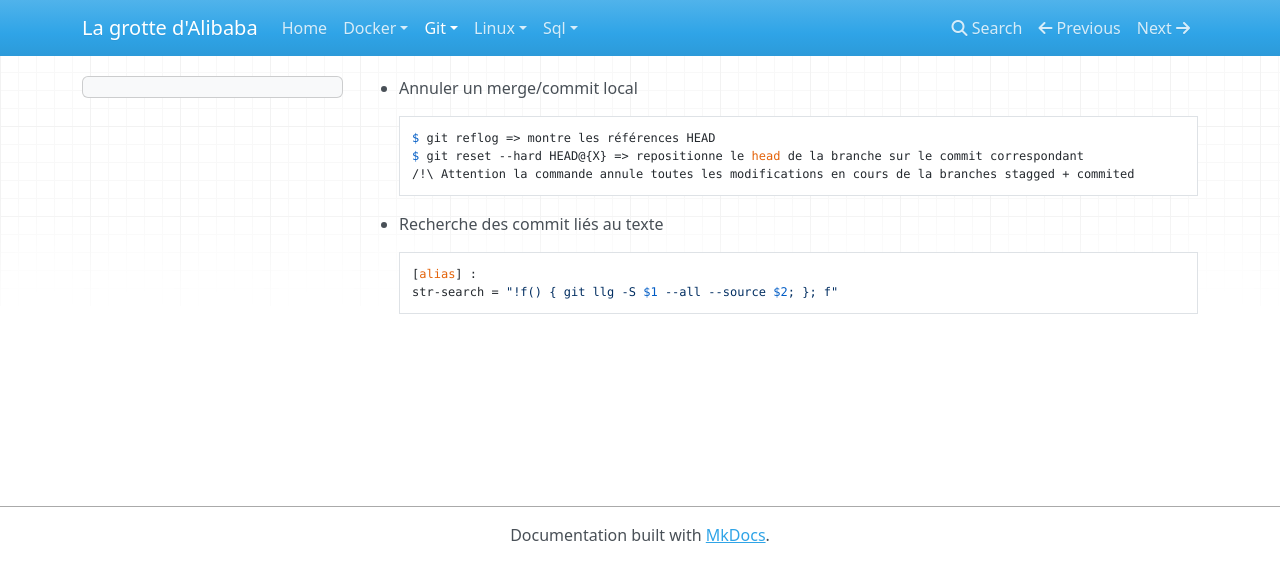
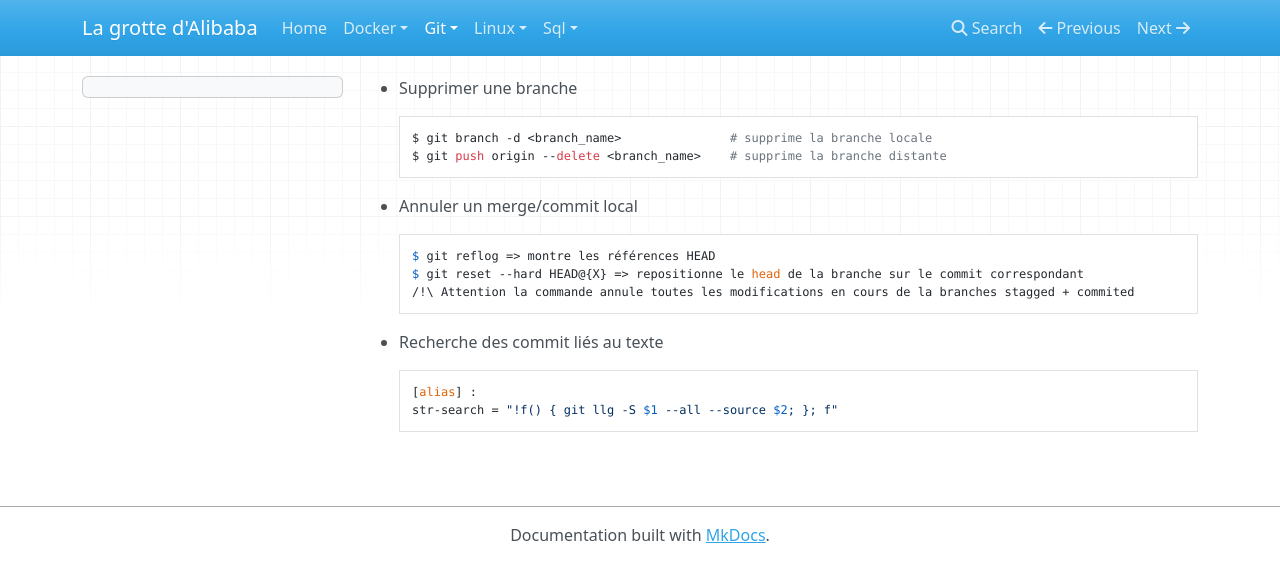
Before and after one commit to rvanlande/rvanlande.github.io, an MkDocs documentation site: the page built from docs/git/git.md, in a window 1280 px wide. Shown: the top 582 px of the page. Built offline with MkDocs 1.6.1, drawn with Linux system fonts in a browser that asks for light colours; nearby versions of some CDN libraries.

Commit message:
update git docs

```diff
--- a/docs/git/git.md
+++ b/docs/git/git.md
@@ -1,3 +1,8 @@
+* Supprimer une branche
+
+        $ git branch -d <branch_name>               # supprime la branche locale
+        $ git push origin --delete <branch_name>    # supprime la branche distante
+
 * Annuler un merge/commit local
 
         $ git reflog => montre les références HEAD
```
